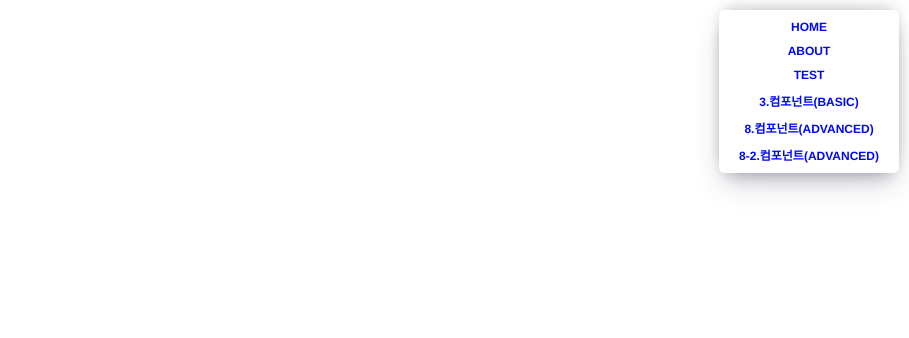
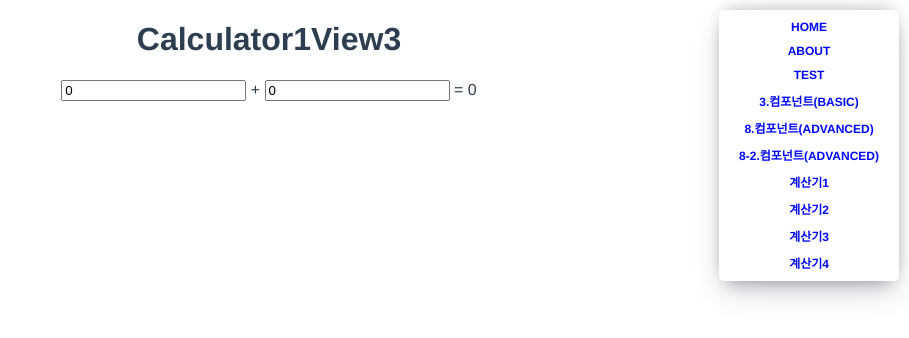
Before and after one commit to AustinePP90/vue_repo, a Vue app: page /calculator3 in a window 1280 px wide. Shown: the top 338 px of the page, without its empty margins (371-1280 px from the left). Built offline with nearby package versions, Linux system fonts and the light colour scheme.

Commit message:
24-08-05 setup() 실습

```diff
--- a/src/App.vue
+++ b/src/App.vue
@@ -6,6 +6,10 @@
     <router-link to="/basic">3.컴포넌트(BASIC)</router-link>
     <router-link to="/deep">8.컴포넌트(ADVANCED)</router-link>
     <router-link to="/deep2">8-2.컴포넌트(ADVANCED)</router-link>
+    <router-link to="/calculator1">계산기1</router-link>
+    <router-link to="/calculator2">계산기2</router-link>
+    <router-link to="/calculator3">계산기3</router-link>
+    <router-link to="/calculator4">계산기4</router-link>
   </nav>
   <router-view />
 </template>
--- a/src/router/index.js
+++ b/src/router/index.js
@@ -4,6 +4,10 @@ import TestView from "../views/TestView.vue";
 import BasicView from "../views/BasicView.vue";
 import DeepView from "../views/DeepView.vue";
 import DeepView2 from "../views/DeepView2.vue";
+import CalculatorView1 from "../views/CalculatorView1.vue";
+import CalculatorView2 from "../views/CalculatorView2.vue";
+import CalculatorView3 from "../views/CalculatorView3.vue";
+import CalculatorView4 from "../views/CalculatorView4.vue";
 
 const routes = [
   {
@@ -40,6 +44,26 @@ const routes = [
     name: "deep2",
     component: DeepView2,
   },
+  {
+    path: "/calculator1",
+    name: "calculator1",
+    component: CalculatorView1,
+  },
+  {
+    path: "/calculator2",
+    name: "calculator2",
+    component: CalculatorView2,
+  },
+  {
+    path: "/calculator3",
+    name: "calculator3",
+    component: CalculatorView3,
+  },
+  {
+    path: "/calculator4",
+    name: "calculator4",
+    component: CalculatorView4,
+  },
 ];
 
 const router = createRouter({
--- /dev/null
+++ b/src/views/CalculatorView1.vue
@@ -0,0 +1,79 @@
+<template>
+  <div class="">
+    <h1>Calculator1View1</h1>
+    <input type="text" v-model="num1" @keyup="plusNumbers" /> <span> + </span>
+    <input type="text" v-model="num2" @keyup="plusNumbers" /> <span> = </span>
+    <span>{{ result }}</span>
+  </div>
+</template>
+
+<script>
+export default {
+  name: "Calculator1View1",
+  props: {
+    // 문자열 타입의 prop 예시
+    //sampleString: {
+    //  type: String,
+    //  default: ''
+    //},
+    // 숫자 타입의 prop 예시
+    //sampleNumber: {
+    //  type: Number,
+    //  default: 0
+    //},
+    // 배열 타입의 prop 예시
+    //sampleArray: {
+    //  type: Array,
+    //  default: () => []
+    //},
+    // 객체 타입의 prop 예시
+    //sampleObject: {
+    //  type: Object,
+    //  default: () => ({})
+    //}
+  },
+  components: {
+    // 추가적으로 사용할 컴포넌트들을 등록합니다.
+  },
+  data() {
+    return {
+      num1: 0,
+      num2: 0,
+      result: 0,
+    };
+  },
+  watch: {
+    // sample1() {
+    //   console.log('');
+    // }
+    // 데이터를 감시하고 처리할 로직을 작성합니다.
+  },
+  computed: {
+    // sample2() {
+    //   return '';
+    // }
+    // 필요한 계산된 속성을 정의합니다.
+  },
+  methods: {
+    plusNumbers() {
+      this.result = Number(this.num1) + Number(this.num2);
+    },
+  },
+  setup() {
+    // Vue 3 Composition API의 setup 함수에서 추가적인 로직을 처리할 수 있습니다.
+  },
+  created() {
+    // 컴포넌트가 생성될 때 실행될 로직을 작성합니다.
+  },
+  mounted() {
+    // 컴포넌트가 DOM에 마운트된 직후 실행될 로직을 작성합니다.
+  },
+  unmounted() {
+    // 컴포넌트가 파괴되기 전 실행될 로직을 작성합니다.
+  },
+};
+</script>
+
+<style scoped>
+/* 스타일을 추가하세요 */
+</style>
--- /dev/null
+++ b/src/views/CalculatorView2.vue
@@ -0,0 +1,33 @@
+<template>
+  <div class="">
+    <h1>Calculator1View2</h1>
+    <input type="text" v-model="state.num1" @keyup="plusNumbers" />
+    <span> + </span>
+    <input type="text" v-model="state.num2" @keyup="plusNumbers" />
+    <span> = </span>
+    <span>{{ state.result }}</span>
+  </div>
+</template>
+
+<script>
+import { reactive } from "vue";
+export default {
+  name: "Calculator1View2",
+  setup() {
+    // 반응형 상태 객체: 속성이 변경 될때 마다 자동으로 DOM을 업데이트
+    let state = reactive({
+      num1: 0,
+      num2: 0,
+      result: 0,
+    });
+    function plusNumbers() {
+      state.result = Number(state.num1) + Number(state.num2);
+    }
+    return { state, plusNumbers };
+  },
+};
+</script>
+
+<style scoped>
+/* 스타일을 추가하세요 */
+</style>
--- /dev/null
+++ b/src/views/CalculatorView3.vue
@@ -0,0 +1,39 @@
+<template>
+  <div class="">
+    <h1>Calculator1View3</h1>
+    <input type="text" v-model="num1" />
+    <span> + </span>
+    <input type="text" v-model="num2" />
+    <span> = </span>
+    <span>{{ result }}</span>
+  </div>
+</template>
+
+<script>
+import { reactive, computed, toRefs } from "vue";
+
+function plusNumbers() {
+  // 반응형 상태 객체: 속성이 변경 될때 마다 자동으로 DOM을 업데이트
+  let state = reactive({
+    num1: 0, // 첫번째 텍스트박스와 바인딩될 숫자 상태
+    num2: 0, // 두번째 텍스트박스와 바인딩될 숫자 상태
+    result: computed(() => Number(state.num1) + Number(state.num2)), // 계산된 결과를 저장할 상태
+  });
+  return toRefs(state); // toRefs : 반응형 상태객체 -> 일반 자바스크립트 객체
+}
+
+export default {
+  name: "Calculator1View3",
+  setup() {
+    // 구조분해할당으로 num1, num2, result값을 얻기
+    let { num1, num2, result } = plusNumbers();
+
+    // 구조분해된 변수값을 반환
+    return { num1, num2, result };
+  },
+};
+</script>
+
+<style scoped>
+/* 스타일을 추가하세요 */
+</style>
--- /dev/null
+++ b/src/views/CalculatorView4.vue
@@ -0,0 +1,31 @@
+<template>
+  <div class="">
+    <h1>Calculator1View4</h1>
+    <input type="text" v-model="state.num1" />
+    <span> + </span>
+    <input type="text" v-model="state.num2" />
+    <span> = </span>
+    <span>{{ state.result }}</span>
+  </div>
+</template>
+
+<script>
+import { reactive, computed } from "vue";
+
+export default {
+  name: "Calculator1View4",
+  setup() {
+    // 반응형 상태 객체: 속성이 변경 될때 마다 자동으로 DOM을 업데이트
+    let state = reactive({
+      num1: 0, // 첫번째 텍스트박스와 바인딩될 숫자 상태
+      num2: 0, // 두번째 텍스트박스와 바인딩될 숫자 상태
+      result: computed(() => Number(state.num1) + Number(state.num2)), // 계산된 결과를 저장할 상태
+    });
+    return { state };
+  },
+};
+</script>
+
+<style scoped>
+/* 스타일을 추가하세요 */
+</style>
```
